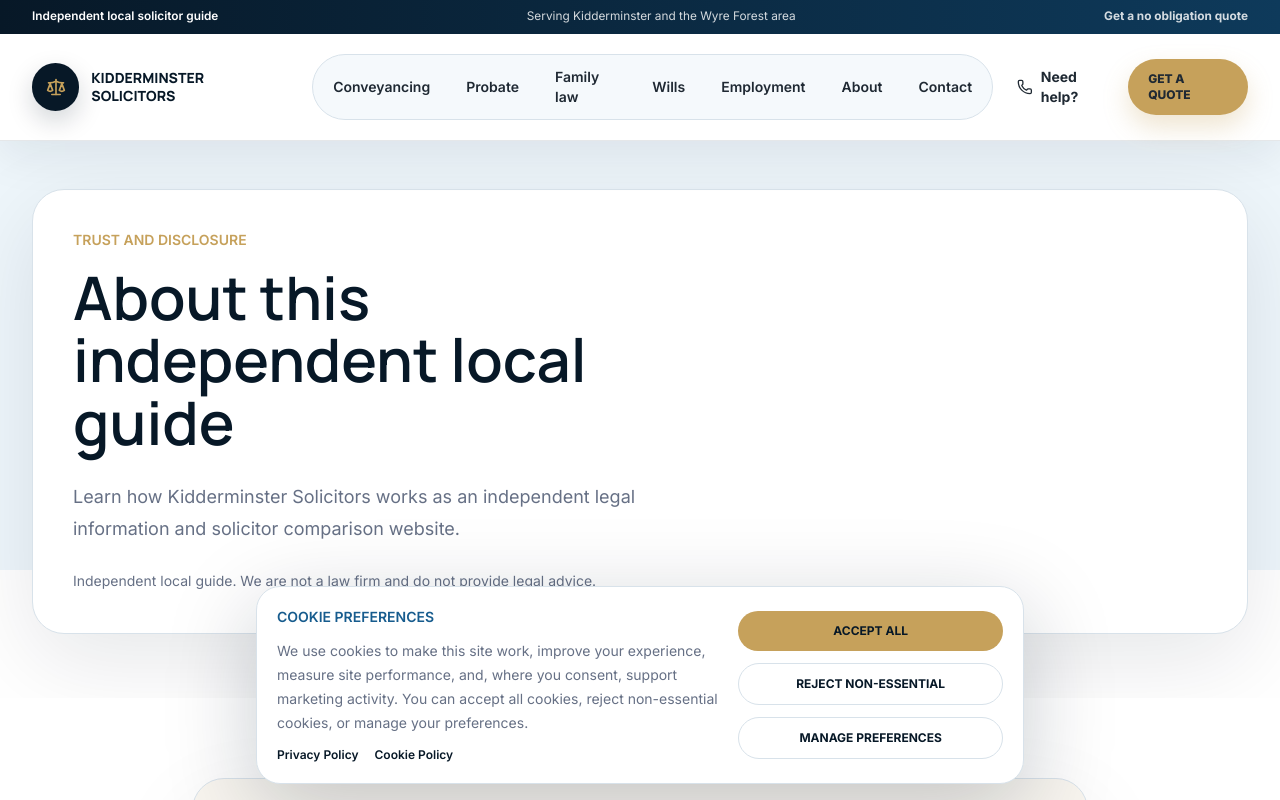
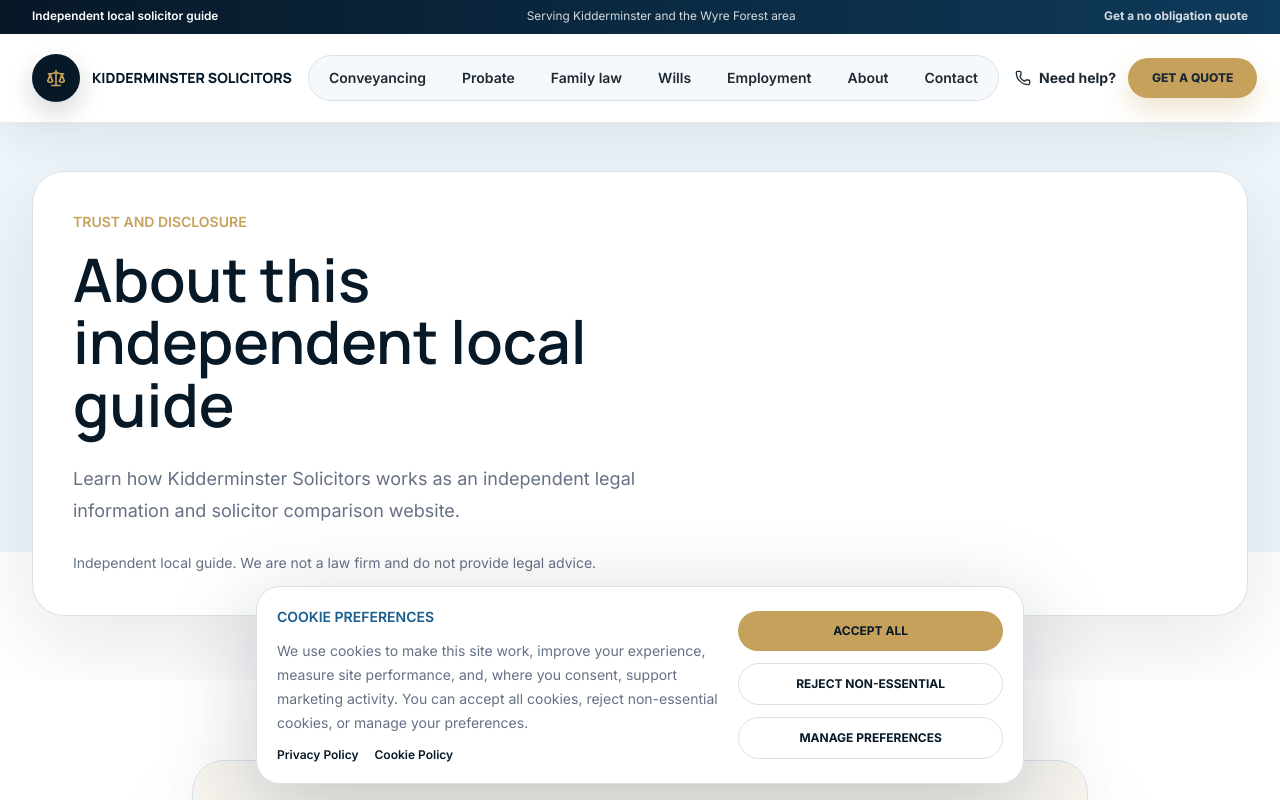
Before and after one commit to LinkifiPR/KidderminsterSolicitors, a Next.js app: page /about/ in a window 1280 px wide. Shown: the top 800 px of the page. Built offline with nearby package versions, Linux system fonts and the light colour scheme.

Commit message:
fix header and card hover polish

```diff
--- a/app/page.tsx
+++ b/app/page.tsx
@@ -107,14 +107,14 @@
             <div className="mt-8 flex flex-col gap-3 sm:flex-row">
               <Link
                 href="#quote"
-                className="inline-flex items-center justify-center gap-2 rounded-full bg-[var(--gold)] px-7 py-4 text-sm font-extrabold uppercase text-[var(--navy)] shadow-[0_16px_36px_rgba(198,161,91,0.34)] transition hover:-translate-y-0.5 hover:bg-[#d8b66f]"
+                className="inline-flex items-center justify-center gap-2 whitespace-nowrap rounded-full bg-[var(--gold)] px-7 py-4 text-sm font-extrabold uppercase text-[var(--navy)] shadow-[0_16px_36px_rgba(198,161,91,0.34)] transition hover:-translate-y-0.5 hover:bg-[#d8b66f] sm:px-6 lg:px-7"
               >
                 Get a no obligation quote
                 <ArrowRight className="h-4 w-4" aria-hidden />
               </Link>
               <Link
                 href="#services"
-                className="inline-flex justify-center rounded-full border border-[var(--border)] bg-white px-7 py-4 text-sm font-extrabold uppercase text-[var(--trust-blue)] shadow-sm transition hover:border-[var(--mid-blue)] hover:bg-[var(--pale-blue)]"
+                className="inline-flex justify-center whitespace-nowrap rounded-full border border-[var(--border)] bg-white px-7 py-4 text-sm font-extrabold uppercase text-[var(--trust-blue)] shadow-sm transition hover:border-[var(--mid-blue)] hover:bg-[var(--pale-blue)] sm:px-6 lg:px-7"
               >
                 Compare solicitor services
               </Link>
--- a/components/ServiceCard.tsx
+++ b/components/ServiceCard.tsx
@@ -54,14 +54,16 @@
       href={`/${service.slug}/`}
       className="group overflow-hidden rounded-[1.5rem] border border-[rgba(216,226,234,0.9)] bg-white shadow-[0_18px_55px_rgba(7,24,39,0.08)] transition duration-200 hover:-translate-y-1.5 hover:border-[rgba(23,92,142,0.34)] hover:shadow-[0_26px_80px_rgba(7,24,39,0.12)]"
     >
+      <div className="overflow-hidden">
         <div
           className="h-44 bg-cover bg-center transition duration-500 group-hover:scale-[1.03]"
           style={{
             backgroundImage: `linear-gradient(180deg,rgba(7,24,39,0.03),rgba(7,24,39,0.22)), url('${imageMap[service.category]}')`,
           }}
         />
-      <div className="p-6 pt-0">
-        <span className="-mt-6 flex h-12 w-12 items-center justify-center rounded-2xl border border-white bg-[var(--pale-blue)] text-[var(--mid-blue)] shadow-[0_12px_30px_rgba(7,24,39,0.12)]">
+      </div>
+      <div className="relative z-10 bg-white p-6 pt-0">
+        <span className="relative z-20 -mt-6 flex h-12 w-12 items-center justify-center rounded-2xl border border-white bg-[var(--pale-blue)] text-[var(--mid-blue)] shadow-[0_12px_30px_rgba(7,24,39,0.12)]">
           <Icon className="h-5 w-5" aria-hidden="true" />
         </span>
         <h3 className="mt-5 text-xl font-extrabold text-[var(--navy)]">
--- a/components/SiteHeader.tsx
+++ b/components/SiteHeader.tsx
@@ -15,8 +15,8 @@
         </div>
       </div>
 
-      <div className="mx-auto flex max-w-7xl items-center justify-between gap-6 px-5 py-4 sm:px-8 lg:py-5">
-        <Link href="/" className="flex items-center gap-3">
+      <div className="mx-auto flex max-w-7xl items-center justify-between gap-4 px-5 py-4 sm:px-8 lg:py-5">
+        <Link href="/" className="flex shrink-0 items-center gap-3">
           <span className="flex h-12 w-12 items-center justify-center rounded-full bg-[var(--navy)] text-[var(--gold)] shadow-[0_10px_26px_rgba(7,24,39,0.18)]">
             <Scale className="h-5 w-5" aria-hidden="true" />
           </span>
@@ -41,24 +41,24 @@
             <Link
               key={label}
               href={href}
-              className="rounded-full px-4 py-2 transition hover:bg-white hover:text-[var(--trust-blue)] hover:shadow-sm"
+              className="whitespace-nowrap rounded-full px-4 py-2 transition hover:bg-white hover:text-[var(--trust-blue)] hover:shadow-sm"
             >
               {label}
             </Link>
           ))}
         </nav>
 
-        <div className="flex items-center gap-3">
+        <div className="flex shrink-0 items-center gap-3">
           <Link
             href="/contact/"
-            className="hidden items-center gap-2 text-sm font-bold text-[var(--trust-blue)] transition hover:text-[var(--navy)] lg:flex"
+            className="hidden items-center gap-2 whitespace-nowrap text-sm font-bold text-[var(--trust-blue)] transition hover:text-[var(--navy)] lg:flex"
           >
             <Phone className="h-4 w-4" aria-hidden />
             Need help?
           </Link>
           <Link
             href="/#quote"
-            className="rounded-full bg-[var(--gold)] px-5 py-3 text-xs font-extrabold uppercase text-[var(--navy)] shadow-[0_12px_26px_rgba(198,161,91,0.28)] transition hover:-translate-y-0.5 hover:bg-[#d9ba78] hover:shadow-[0_16px_32px_rgba(198,161,91,0.36)]"
+            className="whitespace-nowrap rounded-full bg-[var(--gold)] px-6 py-3 text-xs font-extrabold uppercase text-[var(--navy)] shadow-[0_12px_26px_rgba(198,161,91,0.28)] transition hover:-translate-y-0.5 hover:bg-[#d9ba78] hover:shadow-[0_16px_32px_rgba(198,161,91,0.36)]"
           >
             Get a quote
           </Link>
```
Lines whose indentation alone changed are shown as unchanged.
